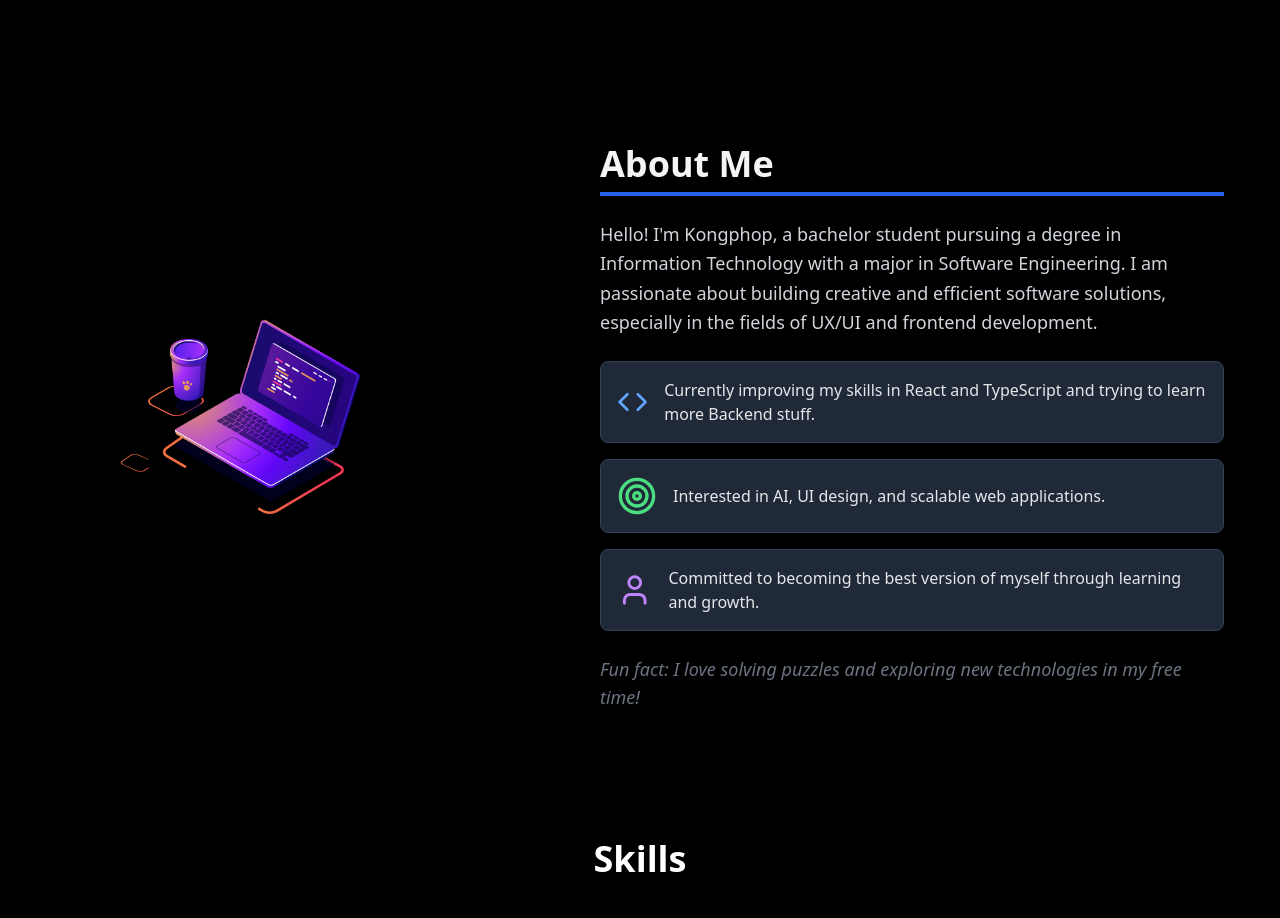
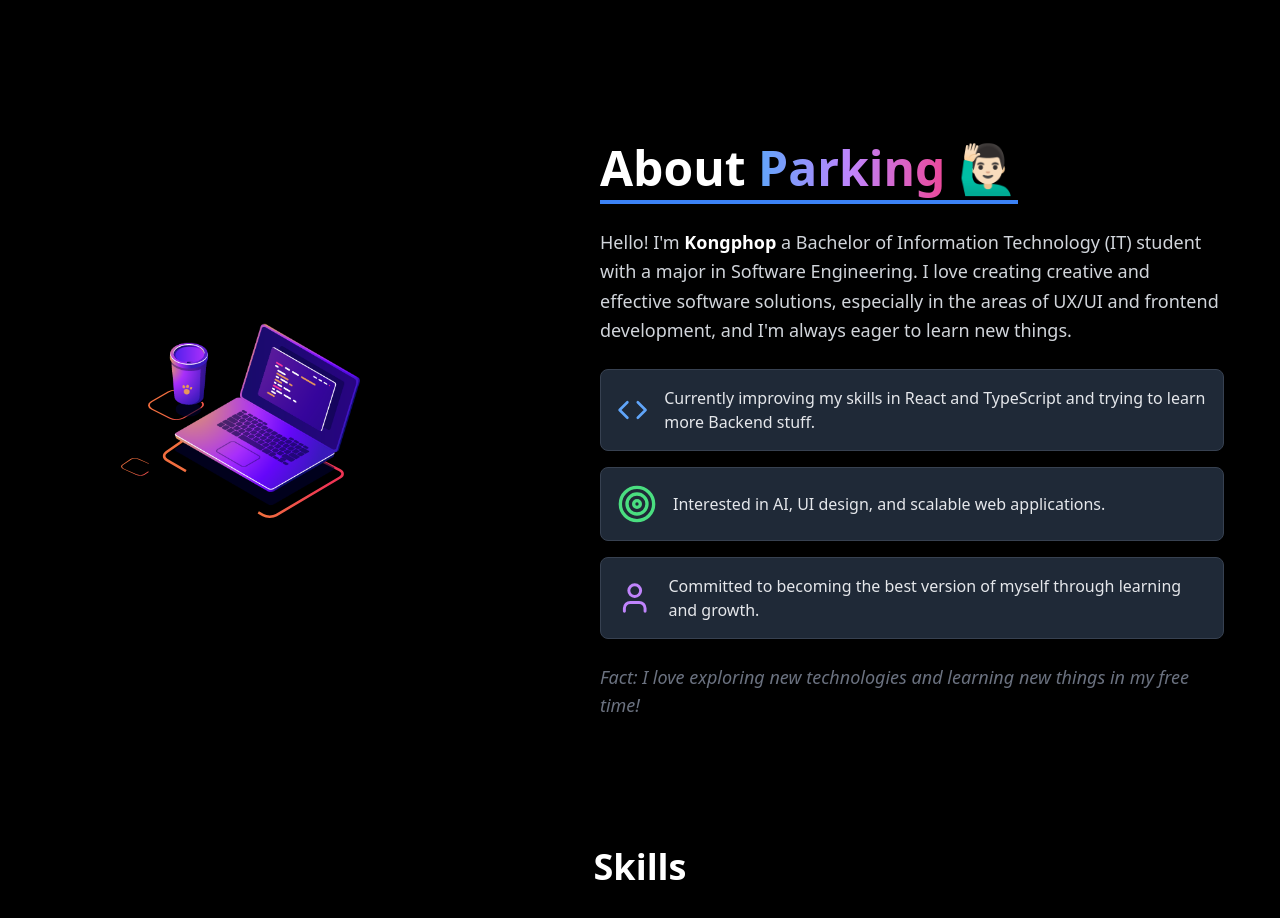
Before and after one commit to kongphop1209/profile-parking, a Next.js app: page / in a window 1280 px wide. Shown: the part 720-1638 px from the top of the page. Built offline with nearby package versions, Linux system fonts and the light colour scheme.

Commit message:
Update aboutme.tsx

```diff
--- a/src/app/sections/aboutme.tsx
+++ b/src/app/sections/aboutme.tsx
@@ -1,9 +1,9 @@
-"use client"
+"use client";
 
-import React from 'react';
-import { Code, User, Target } from 'lucide-react';
-import Lottie from 'lottie-react';
-import animationData from '@/app/assets/animation_001.json';
+import React from "react";
+import { Code, User, Target } from "lucide-react";
+import Lottie from "lottie-react";
+import animationData from "@/app/assets/animation_001.json";
 import AnimatedContent from "@/components/AnimatedContent";
 
 const AboutMe = () => {
@@ -21,27 +21,41 @@ const AboutMe = () => {
         threshold={0.2}
         delay={0.2}
       >
-
         <div className=" mx-auto flex flex-col md:flex-row items-center justify-around gap-12">
           {/* Lottie Animation */}
           <div className="w-full md:w-1/3 flex justify-center">
-          <Lottie animationData={animationData} loop={true} className="w-96 h-96" />
+            <Lottie
+              animationData={animationData}
+              loop={true}
+              className="w-96 h-96"
+            />
           </div>
 
           {/* Text Content */}
           <div className="w-full md:w-1/2 space-y-6">
-          <h2 className="text-4xl font-extrabold text-gray-100 mb-4 border-b-4 border-blue-600 pb-2">
-            About Me
+            <h2 className="text-4xl sm:text-5xl font-bold text-white border-b-4 border-blue-500 inline-block pb-2">
+              About{" "}
+              <span className="bg-gradient-to-r from-blue-400 via-purple-400 to-pink-500 bg-clip-text text-transparent">
+                Parking
+              </span>{" "}
+              🙋🏻‍♂️
             </h2>
             <p className="text-lg text-gray-300 leading-relaxed">
-            Hello! I'm Kongphop, a bachelor student pursuing a degree in Information Technology with a major in Software Engineering. I am passionate about building creative and efficient software solutions, especially in the fields of UX/UI and frontend development.
+              Hello! I'm{" "}
+              <span className="text-lg font-semibold text-white">Kongphop</span>{" "}
+              a Bachelor of Information
+              Technology (IT) student with a major in Software Engineering. I
+              love creating creative and effective software solutions,
+              especially in the areas of UX/UI and frontend development, and
+              I'm always eager to learn new things.
             </p>
 
             <div className="space-y-4">
               <div className="flex items-center space-x-4 bg-gray-800 shadow-xl rounded-lg p-4 border border-gray-700">
                 <Code className="text-blue-400 w-10 h-10" />
                 <p className="text-gray-200">
-                Currently improving my skills in React and TypeScript and trying to learn more Backend stuff.
+                  Currently improving my skills in React and TypeScript and
+                  trying to learn more Backend stuff.
                 </p>
               </div>
               <div className="flex items-center space-x-4 bg-gray-800 shadow-xl rounded-lg p-4 border border-gray-700">
@@ -53,13 +67,14 @@ const AboutMe = () => {
               <div className="flex items-center space-x-4 bg-gray-800 shadow-xl rounded-lg p-4 border border-gray-700">
                 <User className="text-purple-400 w-10 h-10" />
                 <p className="text-gray-200">
-                Committed to becoming the best version of myself through learning and growth.
+                  Committed to becoming the best version of myself through
+                  learning and growth.
                 </p>
               </div>
             </div>
 
             <p className="text-lg italic text-gray-500">
-            Fun fact: I love solving puzzles and exploring new technologies in my free time!
+              Fact: I love exploring new technologies and learning new things in my free time!
             </p>
           </div>
         </div>
```
Lines whose indentation alone changed are shown as unchanged.
